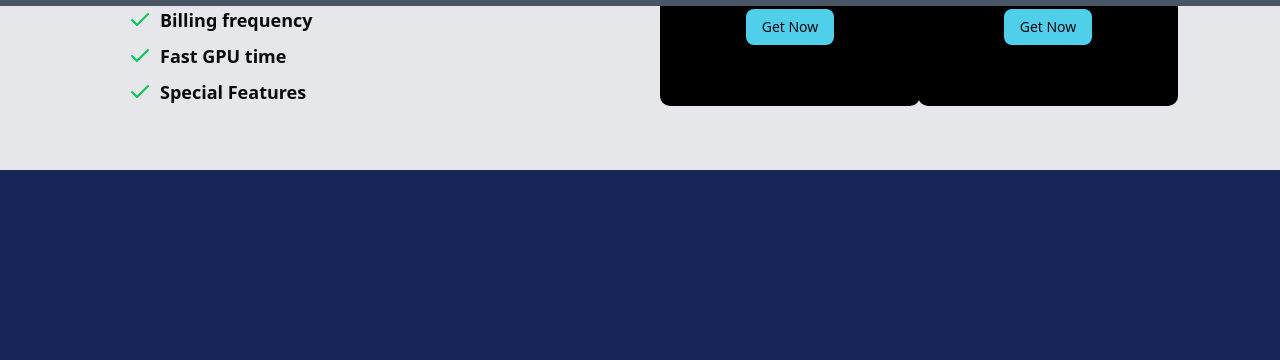
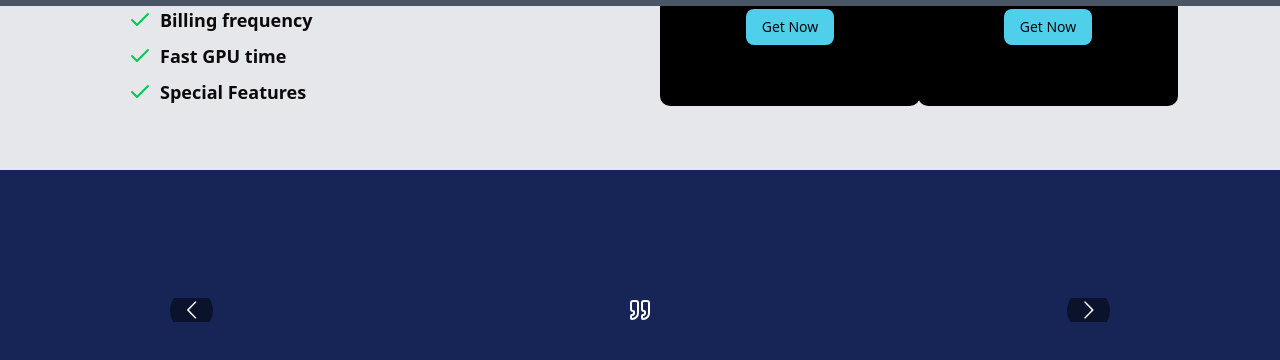
Before and after one commit to Keerthi-2025/PixelAura, a Next.js app: page / in a window 1280 px wide. Shown: the part 2394-2754 px from the top of the page. Built offline with nearby package versions, Linux system fonts and the light colour scheme.

Commit message:
Created Carousel

```diff
--- a/components/Home/Review/Review.tsx
+++ b/components/Home/Review/Review.tsx
@@ -1,12 +1,12 @@
 import React from 'react'
-import Slider from './Slider'
+import ReviewSlider from './ReviewSlider'
 
 function Review() {
   return (
     <div className='pt-16 pb-16'>
         <div className='mt-16 w-[80%] mx-auto'>
+          <ReviewSlider/>
 
-            <Slider/>
         </div>
     </div>
   )
--- a/components/Home/Review/ReviewCard.tsx
+++ b/components/Home/Review/ReviewCard.tsx
@@ -0,0 +1,18 @@
+import { QuoteIcon } from 'lucide-react';
+import React from 'react'
+
+
+type Props ={
+    image:string;
+    name:string;
+    role:string;
+}
+function ReviewCard({image, name, role}:Props) {
+  return (
+    <div className=' flex items-center justify-center flex-col'>
+        <QuoteIcon className='text-white'/>
+    </div>
+  )
+}
+
+export default ReviewCard
--- a/components/Home/Review/Slider.tsx
+++ b/components/Home/Review/ReviewSlider.tsx
@@ -1,7 +1,6 @@
-import React from 'react'
-
 "use client"
 
+import React from 'react'
 import Carousel from 'react-multi-carousel';
 import 'react-multi-carousel/lib/styles.css';
 import ReviewCard from './ReviewCard';
@@ -26,22 +25,30 @@ const responsive = {
 
 
 
-function Slider() {
-
-        <Carousel
+function ReviewSlider() {
+  return (
+    <Carousel
       arrows={true}
       responsive={responsive}
-      ssr={true} // means to render carousel on server-side.
+      ssr={true}
       infinite={true}
       autoPlay={true}
       autoPlaySpeed={2000}
       keyBoardControl={true}
     >
-        <div>
-            <ReviewCard/>
-        </div>
+      <div>
+        <ReviewCard image="r1.jpg" name="Jhon" role="Engineer" />
+      </div>
+
+      <div>
+        <ReviewCard image="r1.jpg" name="Bon" role="Devops Engineer" />
+      </div>
+
+      <div>
+        <ReviewCard image="r1.jpg" name="Con" role="Mech Engineer" />
+      </div>
     </Carousel>
-
+  )
 }
 
-export default Slider
+export default ReviewSlider;
```
